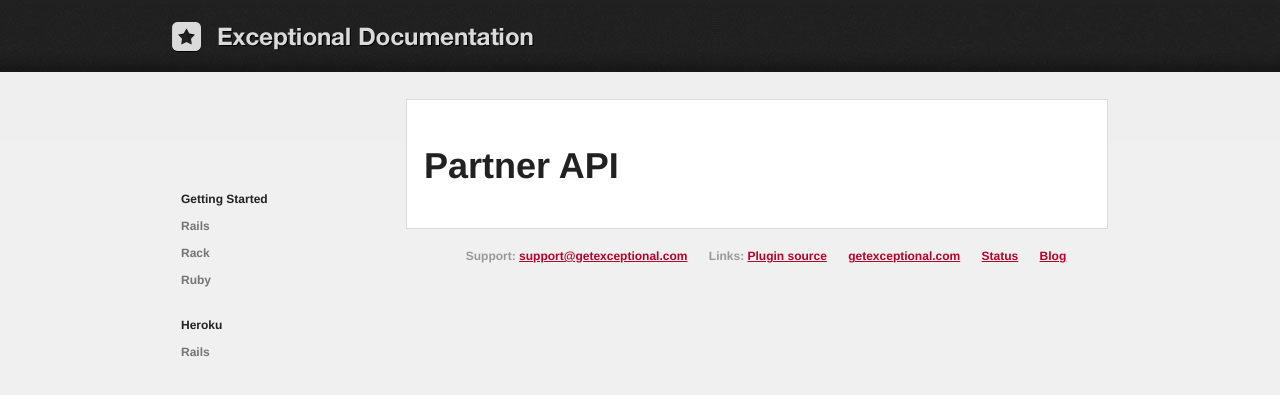
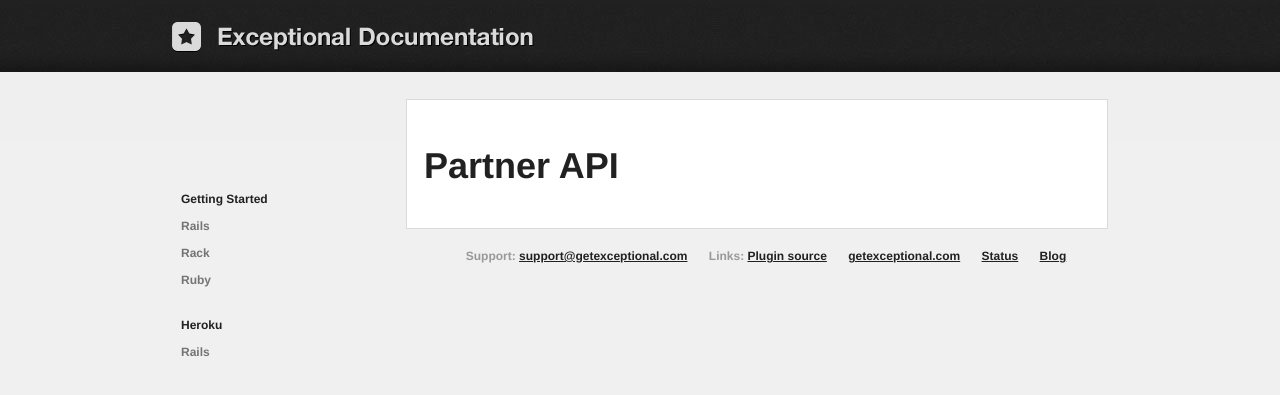
Before and after one commit to exceptional/exceptional, a Jekyll site: the page built from docs/partners/index.html, in a window 1280 px wide. Shown: the top 395 px of the page. Built offline with Jekyll 4.4.1, drawn with Linux system fonts in a browser that asks for light colours; nearby versions of some CDN libraries.

Commit message:
De-emphasised links in footer

```diff
--- a/css/master.css
+++ b/css/master.css
@@ -255,8 +255,9 @@ div#Footer {
   color: #999;
   font-weight: bold;
 }
+
 div#Footer a {
-  color: #b80028;
+  color: #212121;
   font-weight: bold;
   margin-right: 18px;
 }
```
